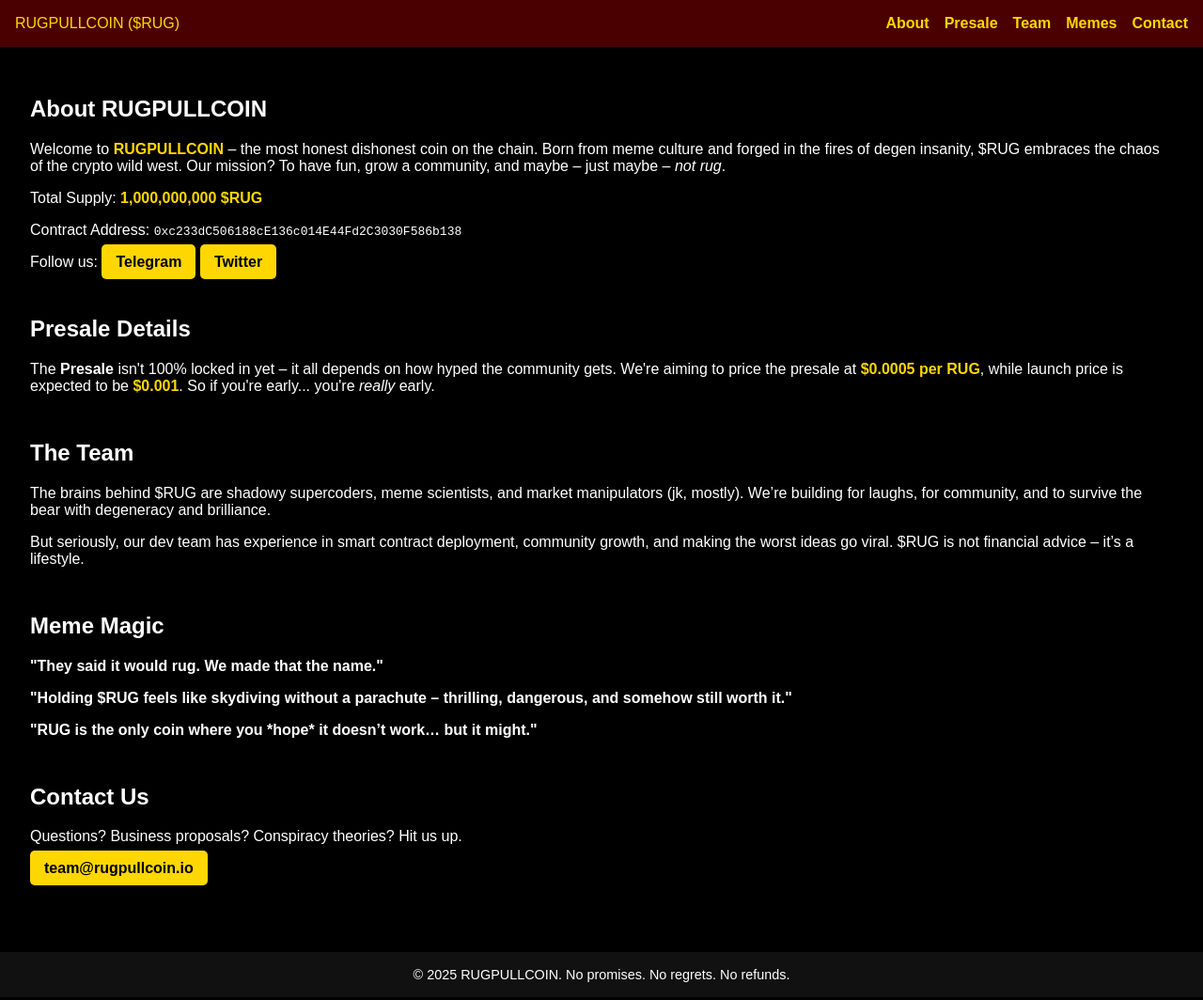
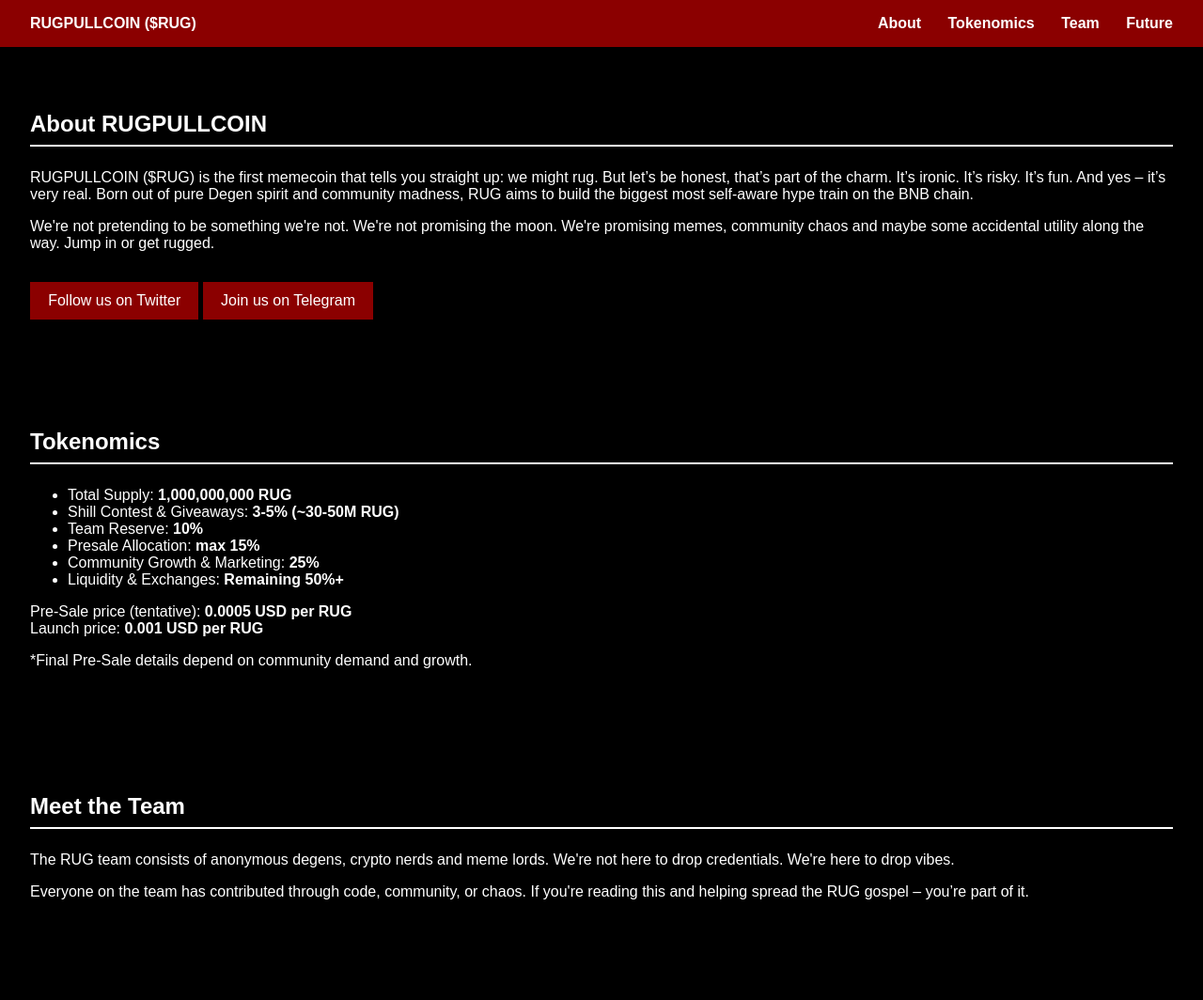
Before and after one commit to RugPullCoin427/rugpullcoin-site, a plain HTML site: page index.html in a window 1280 px wide. Shown: the top 1064 px of the page at 94% size. Drawn offline with Linux system fonts and the light colour scheme.

Commit message:
index.html

```diff
--- a/index.html
+++ b/index.html
@@ -1,107 +1,127 @@
 <!DOCTYPE html>
 <html lang="en">
 <head>
-  <meta charset="UTF-8">
-  <meta name="viewport" content="width=device-width, initial-scale=1.0">
-  <title>RugPullCoin</title>
+    <meta charset="UTF-8" />
+    <meta name="viewport" content="width=device-width, initial-scale=1.0" />
+    <title>RUGPULLCOIN</title>
     <style>
         body {
             margin: 0;
             font-family: Arial, sans-serif;
-      background-color: #000;
-      color: #fff;
+            background-color: black;
+            color: white;
         }
         header {
-      background-color: #4b0000;
-      padding: 1rem;
-      color: gold;
+            background-color: #8B0000;
+            color: white;
+            padding: 1rem 2rem;
             display: flex;
             justify-content: space-between;
             align-items: center;
         }
-    nav {
-      display: flex;
-      gap: 1rem;
-    }
         nav a {
-      color: gold;
+            color: white;
+            margin-left: 1.5rem;
             text-decoration: none;
             font-weight: bold;
         }
-    main {
-      padding: 2rem;
+        .section {
+            padding: 3rem 2rem;
         }
-    section {
-      margin-bottom: 3rem;
+        .section h2 {
+            border-bottom: 2px solid white;
+            padding-bottom: 0.5rem;
+            margin-bottom: 1.5rem;
         }
-    .highlight {
-      color: #FFD700;
+        .important {
             font-weight: bold;
+            color: white;
         }
         footer {
+            background-color: #111;
             text-align: center;
             padding: 1rem;
-      background-color: #111;
             font-size: 0.9rem;
+            color: white;
         }
         .link-button {
-      background: gold;
-      color: black;
-      padding: 10px 15px;
-      border-radius: 5px;
+            background-color: #8B0000;
+            color: white;
+            padding: 0.7rem 1.2rem;
+            border: none;
+            margin-top: 1rem;
             text-decoration: none;
-      font-weight: bold;
+            display: inline-block;
         }
     </style>
 </head>
 <body>
     <header>
-    <div>RUGPULLCOIN ($RUG)</div>
+        <div><strong>RUGPULLCOIN ($RUG)</strong></div>
         <nav>
             <a href="#about">About</a>
-      <a href="#presale">Presale</a>
+            <a href="#tokenomics">Tokenomics</a>
             <a href="#team">Team</a>
-      <a href="#memes">Memes</a>
-      <a href="#contact">Contact</a>
+            <a href="#future">Future</a>
         </nav>
     </header>
 
-  <main>
-    <section id="about">
+    <section id="about" class="section">
         <h2>About RUGPULLCOIN</h2>
-      <p>Welcome to <span class="highlight">RUGPULLCOIN</span> – the most honest dishonest coin on the chain. Born from meme culture and forged in the fires of degen insanity, $RUG embraces the chaos of the crypto wild west. Our mission? To have fun, grow a community, and maybe – just maybe – <em>not rug</em>.</p>
-      <p>Total Supply: <span class="highlight">1,000,000,000 $RUG</span></p>
-      <p>Contract Address: <code>0xc233dC506188cE136c014E44Fd2C3030F586b138</code></p>
-      <p>Follow us: <a class="link-button" href="https://t.me/yourtelegram" target="_blank">Telegram</a> <a class="link-button" href="https://twitter.com/yourtwitter" target="_blank">Twitter</a></p>
+        <p>
+            RUGPULLCOIN ($RUG) is the first memecoin that tells you straight up: we might rug. But let’s be honest, that’s part of the charm. It’s ironic. It’s risky. It’s fun. And yes – it’s very real. Born out of pure Degen spirit and community madness, RUG aims to build the biggest most self-aware hype train on the BNB chain.
+        </p>
+        <p>
+            We're not pretending to be something we're not. We're not promising the moon. We're promising memes, community chaos and maybe some accidental utility along the way. Jump in or get rugged.
+        </p>
+        <a class="link-button" href="https://twitter.com/Rug_pull">Follow us on Twitter</a>
+        <a class="link-button" href="https://t.me/+e9K447eBrN42Y2U6">Join us on Telegram</a>
     </section>
 
-    <section id="presale">
-      <h2>Presale Details</h2>
-      <p>The <strong>Presale</strong> isn't 100% locked in yet – it all depends on how hyped the community gets. We're aiming to price the presale at <span class="highlight">$0.0005 per RUG</span>, while launch price is expected to be <span class="highlight">$0.001</span>. So if you're early... you're <em>really</em> early.</p>
+    <section id="tokenomics" class="section">
+        <h2>Tokenomics</h2>
+        <ul>
+            <li>Total Supply: <span class="important">1,000,000,000 RUG</span></li>
+            <li>Shill Contest & Giveaways: <span class="important">3-5% (~30-50M RUG)</span></li>
+            <li>Team Reserve: <span class="important">10%</span></li>
+            <li>Presale Allocation: <span class="important">max 15%</span></li>
+            <li>Community Growth & Marketing: <span class="important">25%</span></li>
+            <li>Liquidity & Exchanges: <span class="important">Remaining 50%+</span></li>
+        </ul>
+        <p>
+            Pre-Sale price (tentative): <strong>0.0005 USD per RUG</strong><br>
+            Launch price: <strong>0.001 USD per RUG</strong>
+        </p>
+        <p>
+            *Final Pre-Sale details depend on community demand and growth.
+        </p>
     </section>
 
-    <section id="team">
-      <h2>The Team</h2>
-      <p>The brains behind $RUG are shadowy supercoders, meme scientists, and market manipulators (jk, mostly). We’re building for laughs, for community, and to survive the bear with degeneracy and brilliance. </p>
-      <p>But seriously, our dev team has experience in smart contract deployment, community growth, and making the worst ideas go viral. $RUG is not financial advice – it’s a lifestyle.</p>
+    <section id="team" class="section">
+        <h2>Meet the Team</h2>
+        <p>
+            The RUG team consists of anonymous degens, crypto nerds and meme lords. We're not here to drop credentials. We're here to drop vibes.
+        </p>
+        <p>
+            Everyone on the team has contributed through code, community, or chaos. If you're reading this and helping spread the RUG gospel – you’re part of it.
+        </p>
     </section>
 
-    <section id="memes">
-      <h2>Meme Magic</h2>
-      <p><strong>"They said it would rug. We made that the name."</strong></p>
-      <p><strong>"Holding $RUG feels like skydiving without a parachute – thrilling, dangerous, and somehow still worth it."</strong></p>
-      <p><strong>"RUG is the only coin where you *hope* it doesn’t work… but it might."</strong></p>
+    <section id="future" class="section">
+        <h2>The Future of RUG</h2>
+        <p>
+            Phase 1: Community setup, Shill contests, giveaways, early memes and chaos.<br>
+            Phase 2: Pre-Sale (if enough community demand), expansion on socials, influencer raids.<br>
+            Phase 3: Official Launch + Liquidity Pool + Token listing + Meme storm.<br>
+            Phase 4: Rug Arena, NFT drops, staking games, partnerships and hopefully – total domination.
+        </p>
+        <p>
+            RUG is unpredictable. RUG is unstoppable. RUG is yours.
+        </p>
     </section>
 
-    <section id="contact">
-      <h2>Contact Us</h2>
-      <p>Questions? Business proposals? Conspiracy theories? Hit us up.</p>
-      <p><a class="link-button" href="mailto:team@rugpullcoin.io">team@rugpullcoin.io</a></p>
-    </section>
-  </main>
-
     <footer>
-    &copy; 2025 RUGPULLCOIN. No promises. No regrets. No refunds.
+        &copy; 2025 RUGPULLCOIN — All rugs reserved.
     </footer>
 </body>
 </html>
```
Lines whose indentation alone changed are shown as unchanged.
